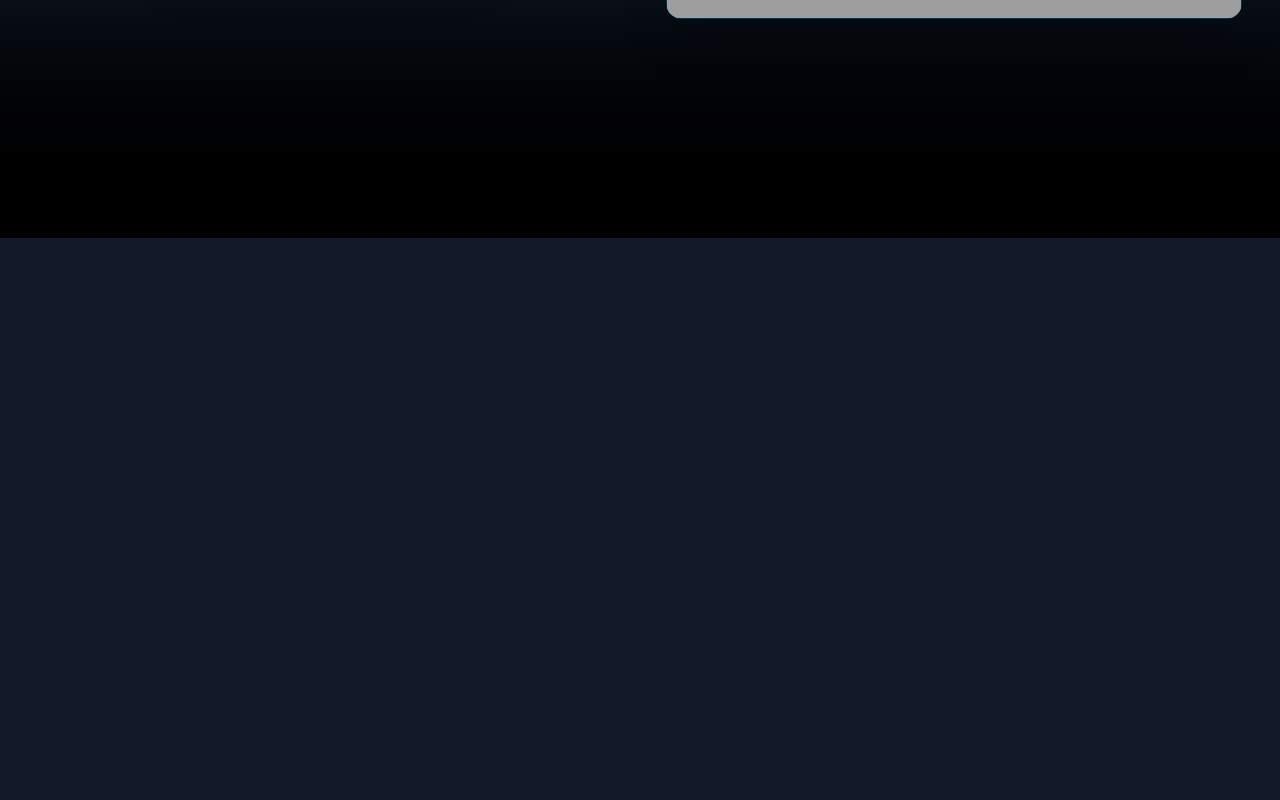
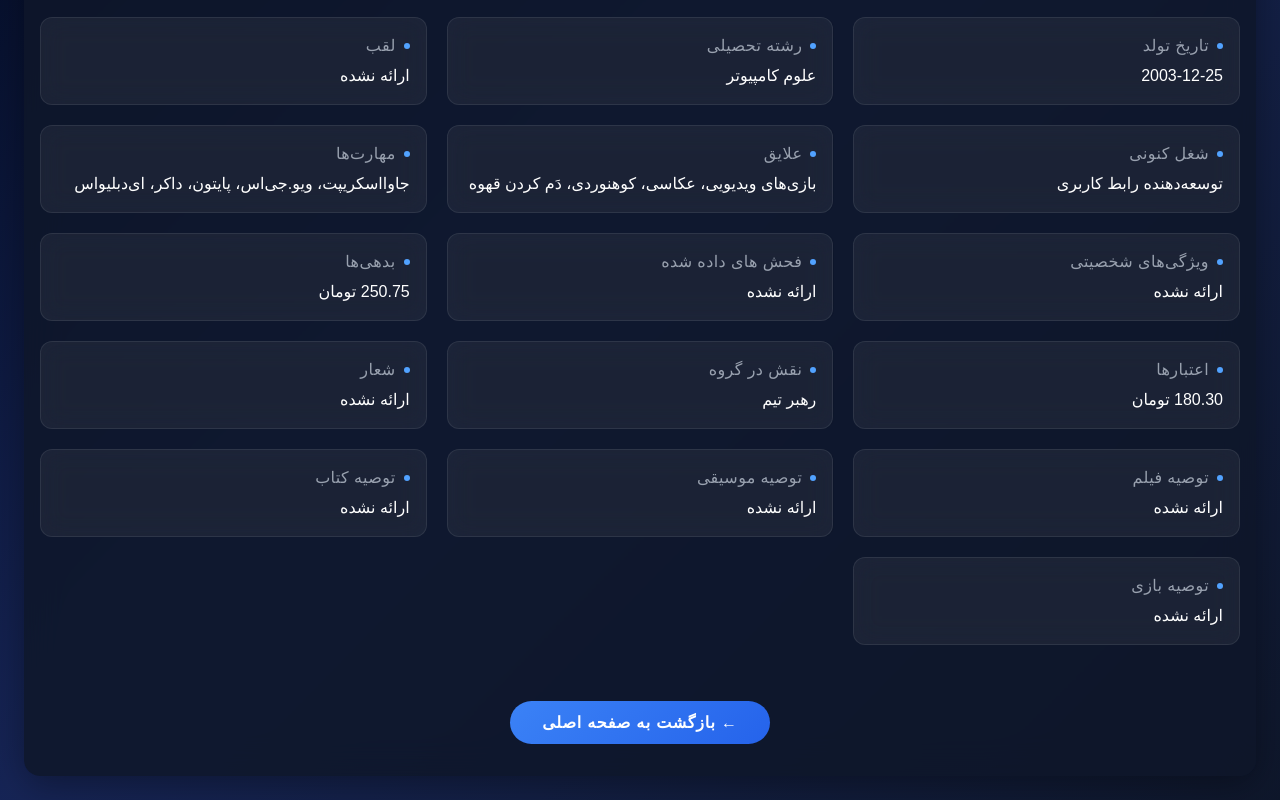
Before and after one commit to HesamPourabbasian/Amirica_front, a Vue app: page /member/1 in a window 1280 px wide. Before the commit this address led to /login. Shown: the part 562-1362 px from the top of the page. Before the commit the page ends 800 px from the top, so only its background shows below. Built offline with nearby package versions, Linux system fonts and the light colour scheme; grey boxes are pictures that could not be loaded; a web font is replaced by a local one.

Commit message:
fixed members profile scroll issue

```diff
--- a/src/components/MemberProfile.vue
+++ b/src/components/MemberProfile.vue
@@ -59,6 +59,7 @@ const formatValue = (key, value) => {
     dir="rtl"
     class="min-h-screen mt-[50px] flex flex-col items-center justify-start py-6 px-3 sm:px-6 bg-gradient-to-br from-slate-950 via-blue-950 to-slate-900"
   >
+
     <div v-if="member" class="profile-card animate-fade-in">
       <!-- Profile Header -->
       <div class="profile-header relative">
--- a/src/router/index.js
+++ b/src/router/index.js
@@ -29,17 +29,13 @@ const routes = [
 const router = createRouter({
     history: createWebHistory(),
     routes,
+    scrollBehavior(to, from, savedPosition) {
+        // If browser back/forward, restore position
+        if (savedPosition) {
+            return savedPosition;
+        }
+        // Always scroll to top on new page
+        return { top: 0 };
+    },
 });
-
-// Guard
-router.beforeEach((to, from, next) => {
-    const userRole = localStorage.getItem("userRole");
-
-    if (to.meta.requiresAuth && !userRole) {
-        return next({ path: "/login", query: { redirect: to.fullPath } });
-    }
-
-    next();
-});
-
 export default router;
```
